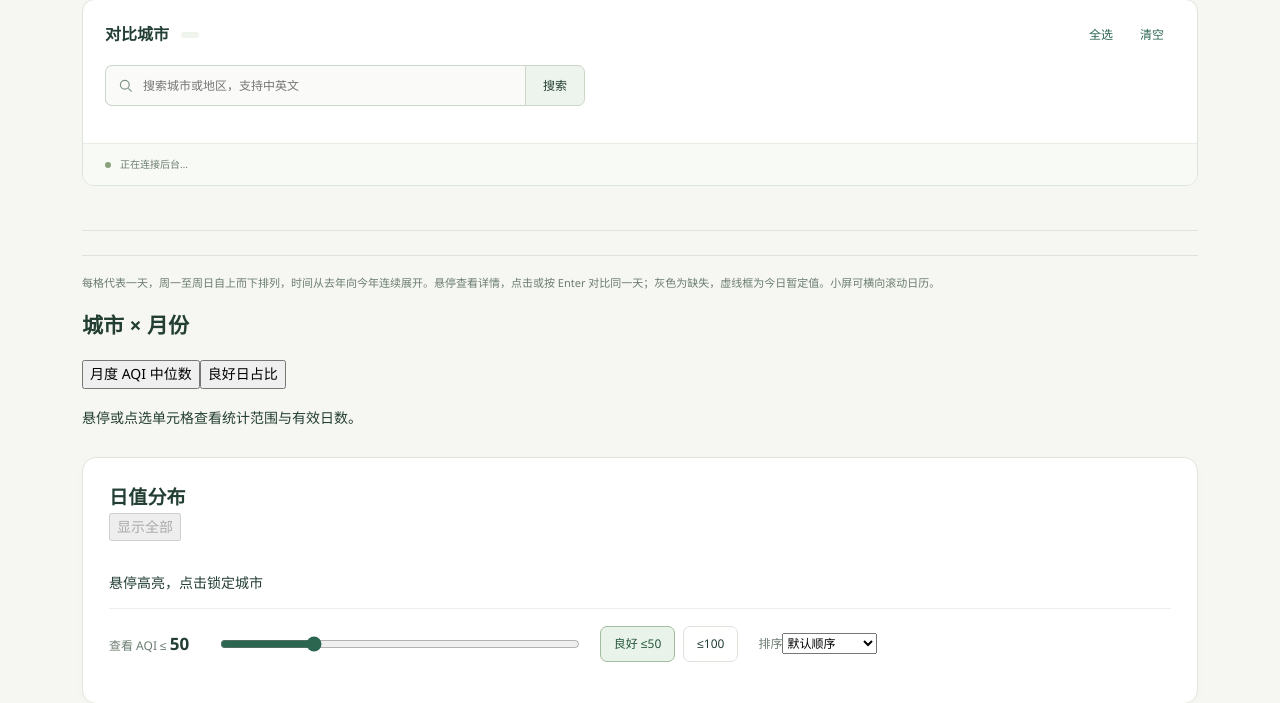
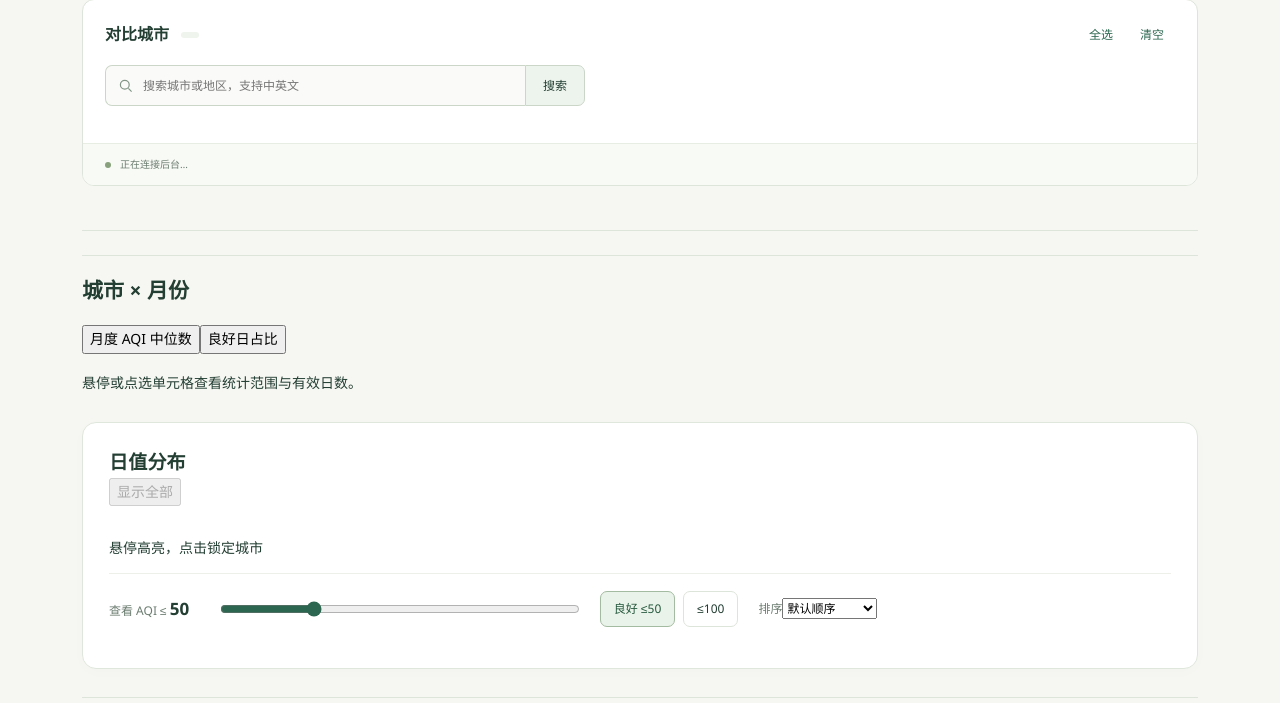
Before and after one commit to XanHiaoo/aqi-atlas, a Python web app: template aqirec/templates/desktop-report.html in a window 1280 px wide. Shown: the part 177-880 px from the top of the page. Run offline with Jinja, Linux system fonts and the light colour scheme; the template is opened without the code that fills it, so the values that code supplies are empty.

Commit message:
style: remove desktop calendar instruction paragraph

```diff
--- a/aqirec/templates/desktop-report.html
+++ b/aqirec/templates/desktop-report.html
@@ -45,7 +45,6 @@
   <div class="selected" id="selected-comparison" aria-live="polite" aria-atomic="true"><span class="selected-date" id="selected-date"></span><div class="selected-values" id="selected-values"></div></div>
   <div class="empty-state" id="empty-state" hidden><h2>尚未选择城市</h2><p>勾选上方城市即可查看日历，也可以点击“全选”恢复对比。</p></div>
   <div id="cities"></div>
-  <div class="hint" id="calendar-hint">每格代表一天，周一至周日自上而下排列，时间从去年向今年连续展开。悬停查看详情，点击或按 Enter 对比同一天；灰色为缺失，虚线框为今日暂定值。小屏可横向滚动日历。</div>
   <section class="month-matrix-panel" id="monthly-section" aria-labelledby="month-matrix-title">
     <div class="month-matrix-heading"><h2 id="month-matrix-title">城市 × 月份</h2><div class="month-matrix-metrics" role="group" aria-label="月度统计指标"><button type="button" data-month-metric="median" aria-pressed="true">月度 AQI 中位数</button><button type="button" data-month-metric="good-share" aria-pressed="false">良好日占比</button></div></div>
     <div class="month-matrix-options" hidden><label><input id="month-common-days" type="checkbox" checked>仅用共同有效日期</label><span id="month-matrix-coverage"></span></div>
@@ -438,7 +437,7 @@ function render(){
   orderCityPicker(cities);
   byId("selection-status").textContent=`已选 ${cities.length} / ${report.cities.length}`;
   byId("select-all-cities").disabled=cities.length===report.cities.length;byId("clear-cities").disabled=empty;
-  byId("empty-state").hidden=!empty;byId("selected-comparison").hidden=empty;byId("ecdf-section").hidden=empty;byId("calendar-hint").hidden=empty;
+  byId("empty-state").hidden=!empty;byId("selected-comparison").hidden=empty;byId("ecdf-section").hidden=empty;
   byId("empty-state").querySelector("h2").textContent=report.cities.length?"尚未选择城市":"尚未添加城市";
   byId("empty-state").querySelector("p").textContent=report.cities.length?"勾选上方城市即可查看日历，也可以点击“全选”恢复对比。":"搜索城市并添加，即可查看过去一年的美标 AQI。";
   byId("city-subtitle").textContent=(empty?"选择城市开始对比":cities.map(city=>city.name).join("、"))+" · 美标 AQI 日历热力图";
@@ -456,7 +455,6 @@ byId("period").textContent=`${report.start_date.replaceAll("-",".")} - ${report.
   byId("method-note").textContent=`统计区间：${report.start_date} 至 ${report.end_date}（含起止日，共 ${report.expected_days} 天）。日期沿用平台标签，缺失值不填补、不参与统计。`;
   byId("daily-note").textContent="实时数据：平台城市级最新 AQI 独立展示，不计入历史日值及汇总统计。";
   byId("source-credit").textContent="数据归属 "+report.provider+" · 美标 · 个人研究对照";
-  byId("calendar-hint").textContent="每格代表平台发布日期，周一至周日自上而下排列。悬停查看日值，点击定位同一日期；灰色为未取得历史值。小屏可横向滚动日历。";
 byId("generated").textContent="生成于 "+report.generated_at.replace("T"," ").replace("+08:00","")+" 北京时间";
 window.addEventListener("scroll",hideTooltip,{passive:true});
 byId("select-all-cities").addEventListener("click",()=>changeSelection([...selectedCityKeys,...report.cities.map(city=>city.key)]));
```
